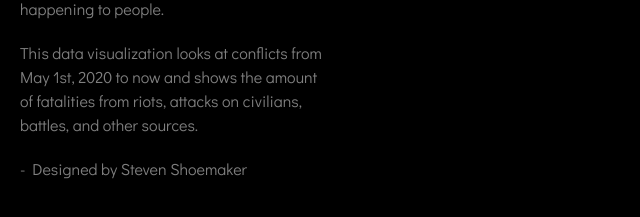
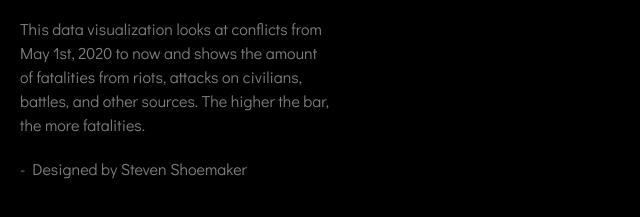
Before and after one commit to stevenshoemaker/world-conflicts, a website: page index.html in a window 1280 px wide. Shown: the part 519-736 px from the top of the page, without its empty margins (0-640 px from the left). Drawn offline with nearby package versions, Linux system fonts and the light colour scheme; a script that the page names is missing.

Commit message:
Update index.html

```diff
--- a/index.html
+++ b/index.html
@@ -49,7 +49,7 @@
   <section>
   <h1>World Conflicts</h1>
   <p>It's normal for us to be caught up in our day to day lives and forget that in our world there are struggles, challenges, and conflicts happening to people. </p>
-  <p>This data visualization looks at conflicts from May 1st, 2020 to now and shows the amount of fatalities from riots, attacks on civilians, battles, and other sources. </p>
+  <p>This data visualization looks at conflicts from May 1st, 2020 to now and shows the amount of fatalities from riots, attacks on civilians, battles, and other sources. The higher the bar, the more fatalities. </p>
     <p> - Designed by Steven Shoemaker</p>
 </section>
 </body>
```
